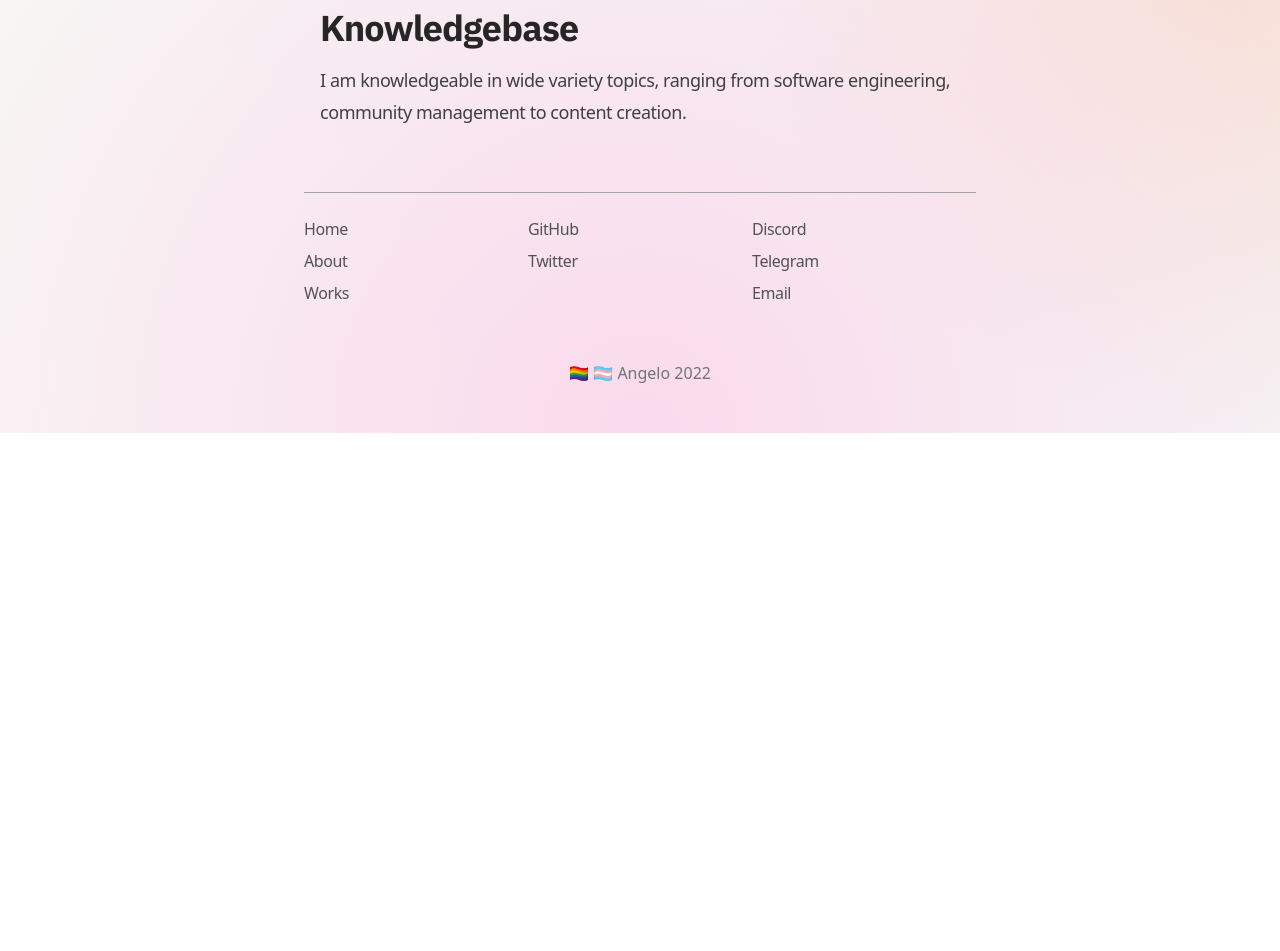
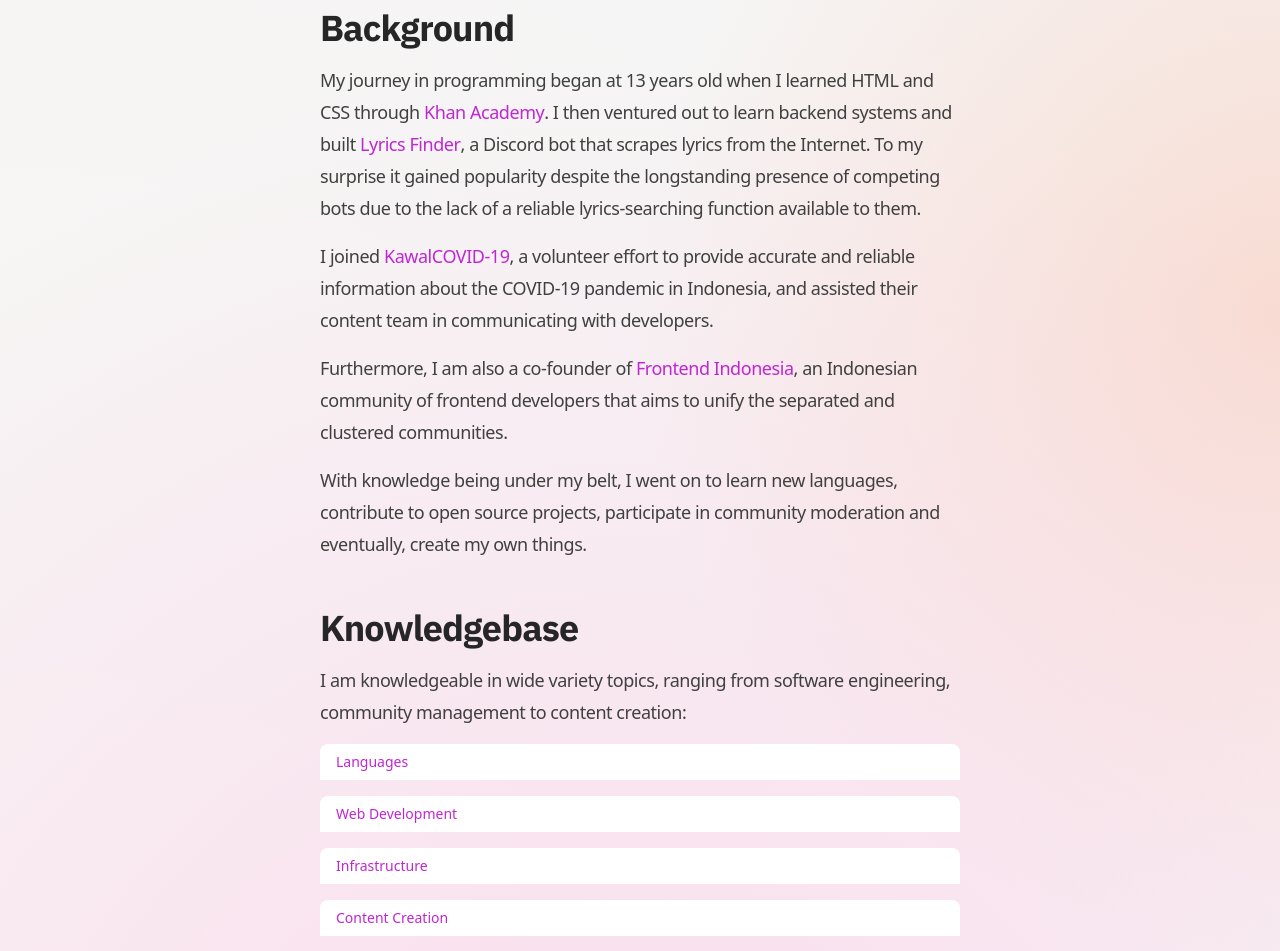
Before and after one commit to angeloanan/angeloanan.xyz, a Next.js app: page /about in a window 1280 px wide. Shown: the part 660-1611 px from the top of the page. Before the commit the page ends 1093 px from the top, so only its background shows below. Built offline with nearby package versions, Linux system fonts and the light colour scheme; no server answers.

Commit message:
feat(about): initial about page

```diff
--- a/src/pages/about.tsx
+++ b/src/pages/about.tsx
@@ -1,5 +1,7 @@
+import { Disclosure } from '@headlessui/react'
 import Image from 'next/image'
 import Link from 'next/link'
+import { NextSeo } from 'next-seo'
 import * as React from 'react'
 
 import PFPImage from '../../public/pfp.png'
@@ -12,20 +14,32 @@ const InlineLink: React.FC<{ href: string }> = ({ href, children }) => (
   </Link>
 )
 
+const KnowledgebaseDisclosure: React.FC<{ title: string }> = ({ title, children }) => (
+  <Disclosure>
+    <Disclosure.Button className='relative z-10 mt-4 flex w-full justify-between rounded-t-lg bg-white px-4 py-2 text-left text-sm font-medium text-fuchsia-600'>
+      {title}
+    </Disclosure.Button>
+
+    <Disclosure.Panel className='rounded-b-lg bg-fuchsia-50 p-4'>{children}</Disclosure.Panel>
+  </Disclosure>
+)
+
 const IndexPage = () => {
   return (
     <>
+      <NextSeo title='About Me' />
+
       <main className='flex w-full flex-col items-center'>
         <section className='mt-16 w-full max-w-2xl p-4'>
           <div className='relative mb-8 h-32 w-32'>
-            <Image src={PFPImage} layout='fill' alt="Angelo's Profile Picture" />
+            <Image src={PFPImage} layout='fill' alt="Angelo's Profile Picture" placeholder='blur' />
           </div>
           <h1 className='font-header text-5xl font-bold tracking-tight text-neutral-800'>
             About Me
           </h1>
 
           <p className='mt-4 text-lg font-medium leading-8 tracking-tight text-neutral-700'>
-            Yo, I&apos;m Angelo! I am a software engineer and a community manager based in
+            Yo, I&apos;m Angelo &mdash; A software engineer and a community manager based in
             Indonesia. I&apos;m passionate about building things that improves the lives of people.
           </p>
 
@@ -44,13 +58,143 @@ const IndexPage = () => {
 
         <section className='mt-4 w-full max-w-2xl p-4'>
           <h2 className='font-header text-4xl font-bold tracking-tight text-neutral-800'>
+            Background
+          </h2>
+
+          <p className='mt-4 text-lg font-medium leading-8 tracking-tight text-neutral-700'>
+            My journey in programming began at 13 years old when I learned HTML and CSS through{' '}
+            <InlineLink href='https://khanacademy.org'>Khan Academy</InlineLink>. I then ventured
+            out to learn backend systems and built{' '}
+            <InlineLink href='https://lyrics-finder.angeloanan.xyz'>Lyrics Finder</InlineLink>, a
+            Discord bot that scrapes lyrics from the Internet. To my surprise it gained popularity
+            despite the longstanding presence of competing bots due to the lack of a reliable
+            lyrics-searching function available to them.
+          </p>
+
+          <p className='mt-4 text-lg font-medium leading-8 tracking-tight text-neutral-700'>
+            I joined <InlineLink href='https://kawalcovid19.id'>KawalCOVID-19</InlineLink>, a
+            volunteer effort to provide accurate and reliable information about the COVID-19
+            pandemic in Indonesia, and assisted their content team in communicating with developers.
+          </p>
+
+          <p className='mt-4 text-lg font-medium leading-8 tracking-tight text-neutral-700'>
+            Furthermore, I am also a co-founder of{' '}
+            <InlineLink href='https://feid.dev'>Frontend Indonesia</InlineLink>, an Indonesian
+            community of frontend developers that aims to unify the separated and clustered
+            communities.
+          </p>
+
+          <p className='mt-4 text-lg font-medium leading-8 tracking-tight text-neutral-700'>
+            With knowledge being under my belt, I went on to learn new languages, contribute to open
+            source projects, participate in community moderation and eventually, create my own
+            things.
+          </p>
+        </section>
+
+        <section className='mt-4 w-full max-w-2xl p-4'>
+          <h2 className='font-header text-4xl font-bold tracking-tight text-neutral-800'>
             Knowledgebase
           </h2>
 
           <p className='mt-4 text-lg font-medium leading-8 tracking-tight text-neutral-700'>
             I am knowledgeable in wide variety topics, ranging from software engineering, community
-            management to content creation.
+            management to content creation:
           </p>
+
+          <KnowledgebaseDisclosure title='Languages'>
+            <h3>Web Development</h3>
+            <ul className='list-inside list-disc'>
+              <li>HTML5 and CSS3</li>
+              <li>Javascript (ES6+) and Typescript</li>
+              <li>NodeJS</li>
+              <li>GraphQL</li>
+            </ul>
+
+            <h3 className='mt-4'>Systems Language</h3>
+            <ul className='list-inside list-disc'>
+              <li>Rust</li>
+              <li>Java</li>
+              <li>C (Competitive Programming)</li>
+            </ul>
+
+            <h3 className='mt-4'>Others</h3>
+            <ul className='list-inside list-disc'>
+              <li>SQL</li>
+              <li>InfluxDB</li>
+              <li>LaTeX</li>
+              <li>Dart (Flutter)</li>
+            </ul>
+          </KnowledgebaseDisclosure>
+
+          <KnowledgebaseDisclosure title='Web Development'>
+            <h3>Frontend</h3>
+            <ul className='list-inside list-disc'>
+              <li>React</li>
+              <li>NextJS</li>
+              <li>Styled Components</li>
+              <li>Chakra UI</li>
+              <li>Tailwind CSS</li>
+            </ul>
+
+            <h3 className='mt-4'>Backend</h3>
+            <ul className='list-inside list-disc'>
+              <li>Firebase</li>
+              <li>Cloudflare Workers &amp; Pages</li>
+            </ul>
+          </KnowledgebaseDisclosure>
+
+          <KnowledgebaseDisclosure title='Infrastructure'>
+            <h3 className=''>Host</h3>
+            <ul className='list-inside list-disc'>
+              <li>Cloudflare</li>
+              <li>Upcloud</li>
+              <li>Vultr</li>
+              <li>OVH</li>
+            </ul>
+
+            <h3 className='mt-4'>CI/CD</h3>
+            <ul className='list-inside list-disc'>
+              <li>GitHub actions</li>
+              <li>Docker</li>
+              <li>Kubernetes</li>
+            </ul>
+
+            <h3 className='mt-4'>Serverless Solutions</h3>
+            <ul className='list-inside list-disc'>
+              <li>Cloudflare</li>
+              <li>Vercel</li>
+              <li>Netlify</li>
+            </ul>
+
+            <h3 className='mt-4'>Operating Systems</h3>
+            <ul className='list-inside list-disc'>
+              <li>Windows</li>
+              <li>Linux (Debian, Ubuntu, Raspbian)</li>
+            </ul>
+          </KnowledgebaseDisclosure>
+
+          <KnowledgebaseDisclosure title='Content Creation'>
+            <ul className='list-inside list-disc'>
+              <li>Adobe Creative Suite (Pr, Ae, Ai, Ps)</li>
+              <li>Blender</li>
+            </ul>
+          </KnowledgebaseDisclosure>
+
+          <KnowledgebaseDisclosure title='Development Tools'>
+            <ul className='list-inside list-disc'>
+              <li>Git</li>
+              <li>Visual Studio Code</li>
+              <li>ESLint &amp; Prettier</li>
+              <li>Datadog</li>
+              <li>Grafana</li>
+              <li>InfluxDB</li>
+            </ul>
+
+            <ul className='mt-4 list-inside list-disc'>
+              <li>Notion</li>
+              <li>Figma</li>
+            </ul>
+          </KnowledgebaseDisclosure>
         </section>
       </main>
     </>
```
